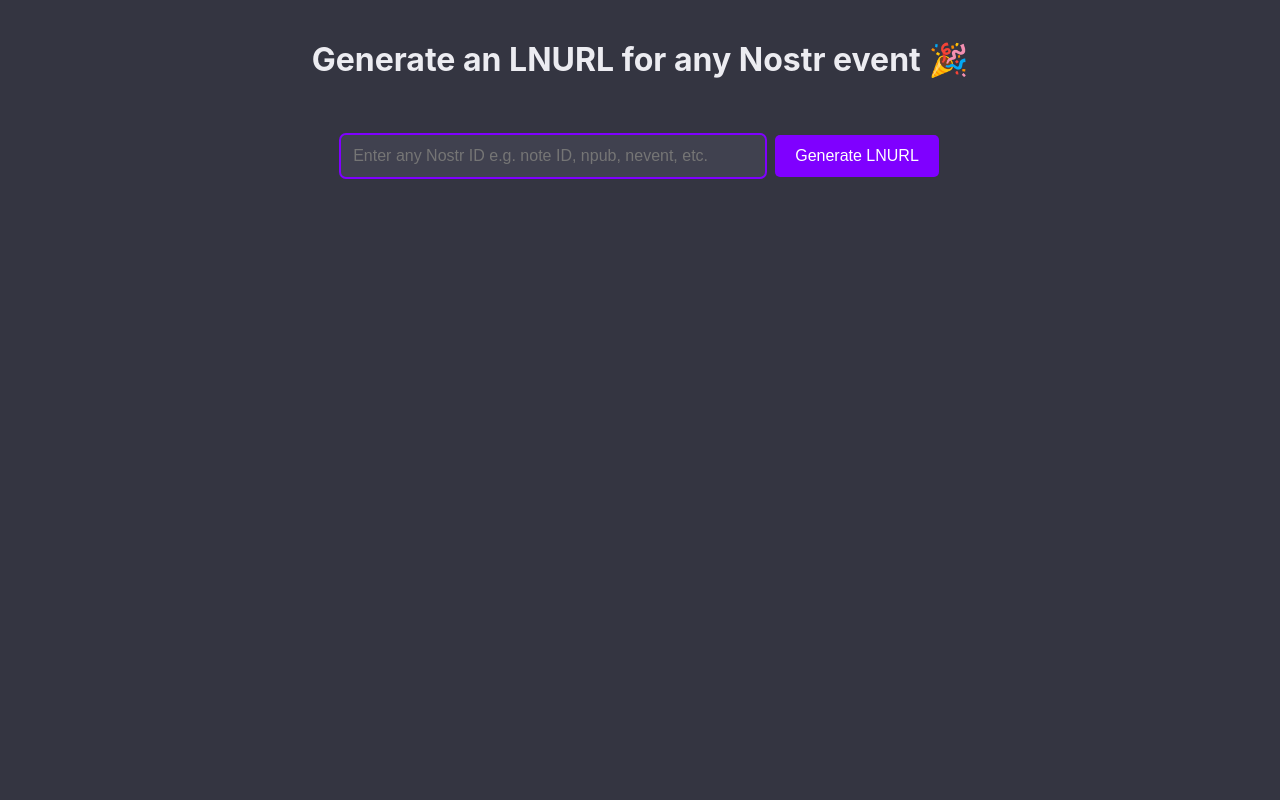
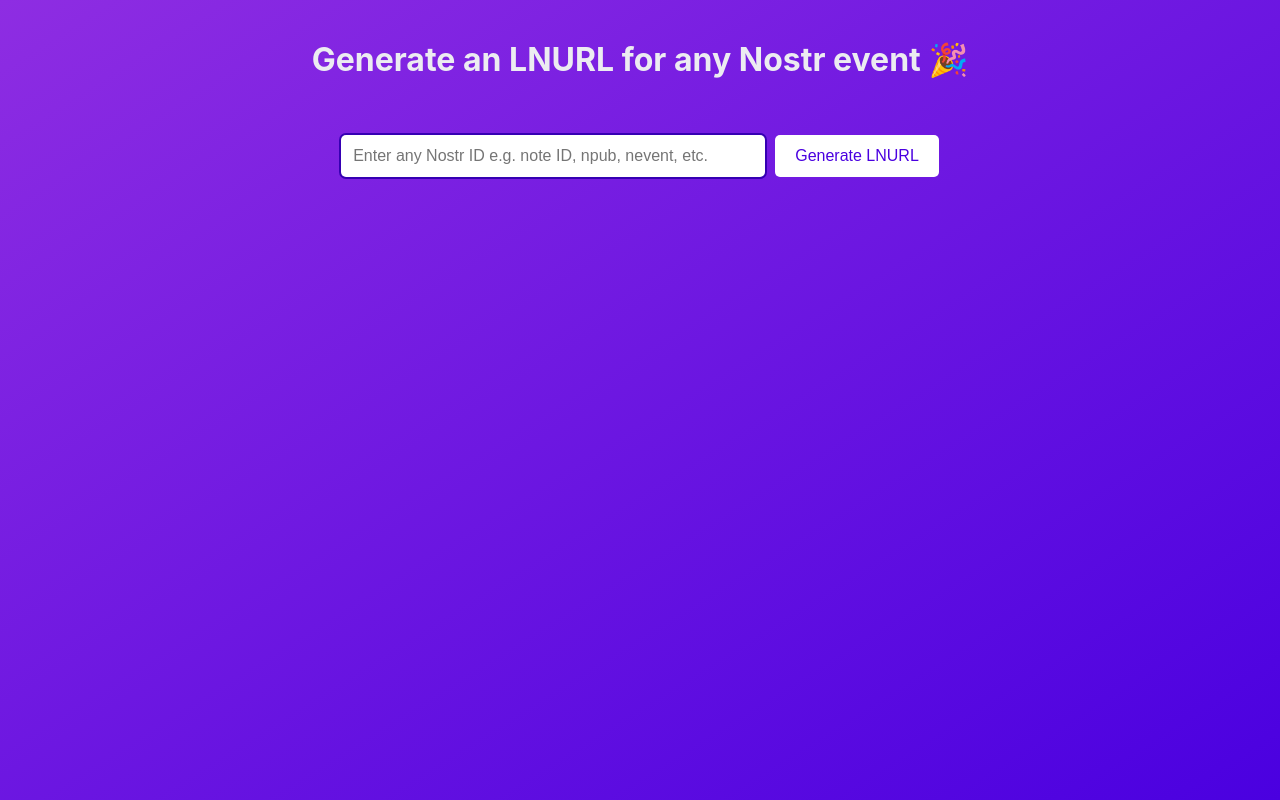
Before and after one commit to SamSamskies/lnurlzap, a Next.js app: page / in a window 1280 px wide. Built offline with nearby package versions, Linux system fonts and the light colour scheme.

Commit message:
change to a violet theme

```diff
--- a/components/Home/Home.module.css
+++ b/components/Home/Home.module.css
@@ -17,8 +17,6 @@
     border: none;
     font-size: 16px;
     margin-right: 10px;
-    background-color: rgb(64, 65, 79);
-    color: rgb(236, 236, 241);
     box-shadow: none;
     max-width: 400px;
     flex-grow: 1;
@@ -26,12 +24,13 @@
 
 .input:focus {
     outline: none;
-    box-shadow: 0 0 0 2px #7f00ff;
+    box-shadow: 0 0 0 2px #3600b3;;
 }
 
 .button {
-    background-color: #7f00ff;
-    color: white;
+    background-color: #ffffff;
+    color: #4a00e0;
+    transition: background-color 0.3s, color 0.3s;
     padding: 12px 20px;
     border-radius: 5px;
     border: none;
@@ -40,7 +39,8 @@
 }
 
 .button:hover {
-    background-color: #4b0082;
+    background-color: #f0e6ff;
+    color: #3600b3;
 }
 
 .button:disabled {
--- a/styles/globals.css
+++ b/styles/globals.css
@@ -1,11 +1,6 @@
-:root {
-  --background-color: rgb(52, 53, 65);
-  --color: rgb(236, 236, 241);
-}
-
 html {
-  background-color: var(--background-color);
-  color: var(--color);
+  background: linear-gradient(to bottom right, #8e2de2, #4a00e0) fixed;
+  color: rgb(236, 236, 241);
 }
 
 html,
```
